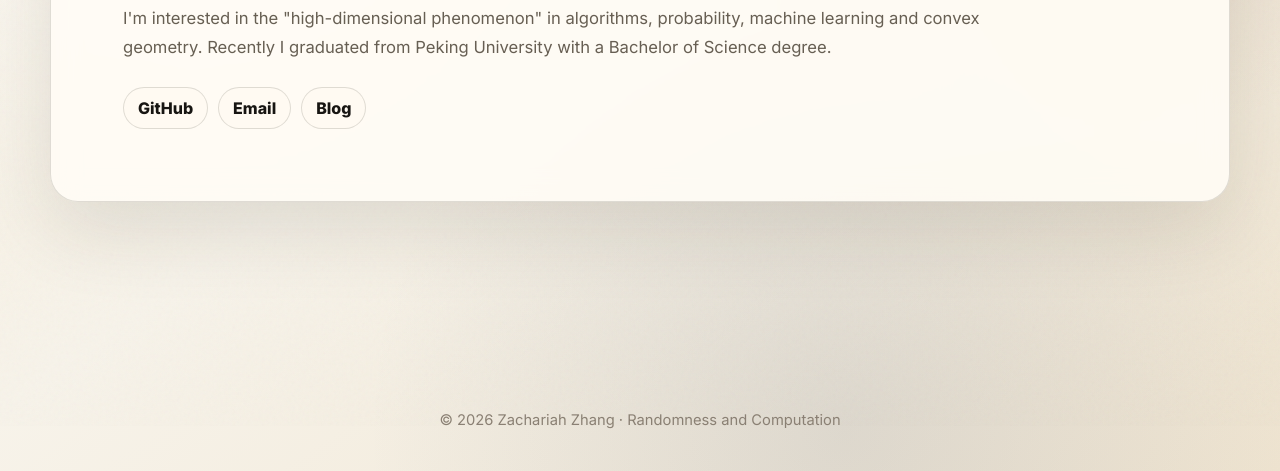
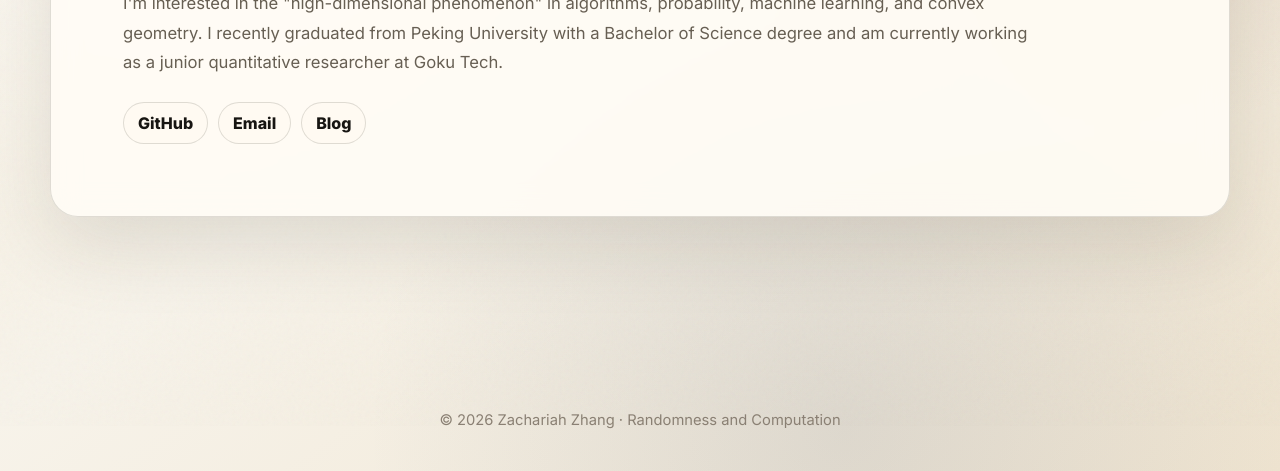
Before and after one commit to Zachariah-dovis/Zachariah-dovis.github.io, a plain HTML site: page index.html in a window 1280 px wide. Shown: the part 374-845 px from the top of the page. Drawn offline with Linux system fonts and the light colour scheme.

Commit message:
Add files via upload

```diff
--- a/index.html
+++ b/index.html
@@ -29,7 +29,7 @@
     <p class="eyebrow">About</p>
     <h1 id="about-title">Zachariah Zhang</h1>
     <p class="hero-text">
-      I'm interested in the &quot;high-dimensional phenomenon&quot; in algorithms, probability, machine learning and convex geometry. Recently I graduated from Peking University with a Bachelor of Science degree.
+      I'm interested in the &quot;high-dimensional phenomenon&quot; in algorithms, probability, machine learning, and convex geometry. I recently graduated from Peking University with a Bachelor of Science degree and am currently working as a junior quantitative researcher at Goku Tech.
     </p>
     <div class="about-links" aria-label="Links">
       <a href="https://github.com/Zachariah-dovis" target="_blank" rel="noopener">GitHub</a>
```
